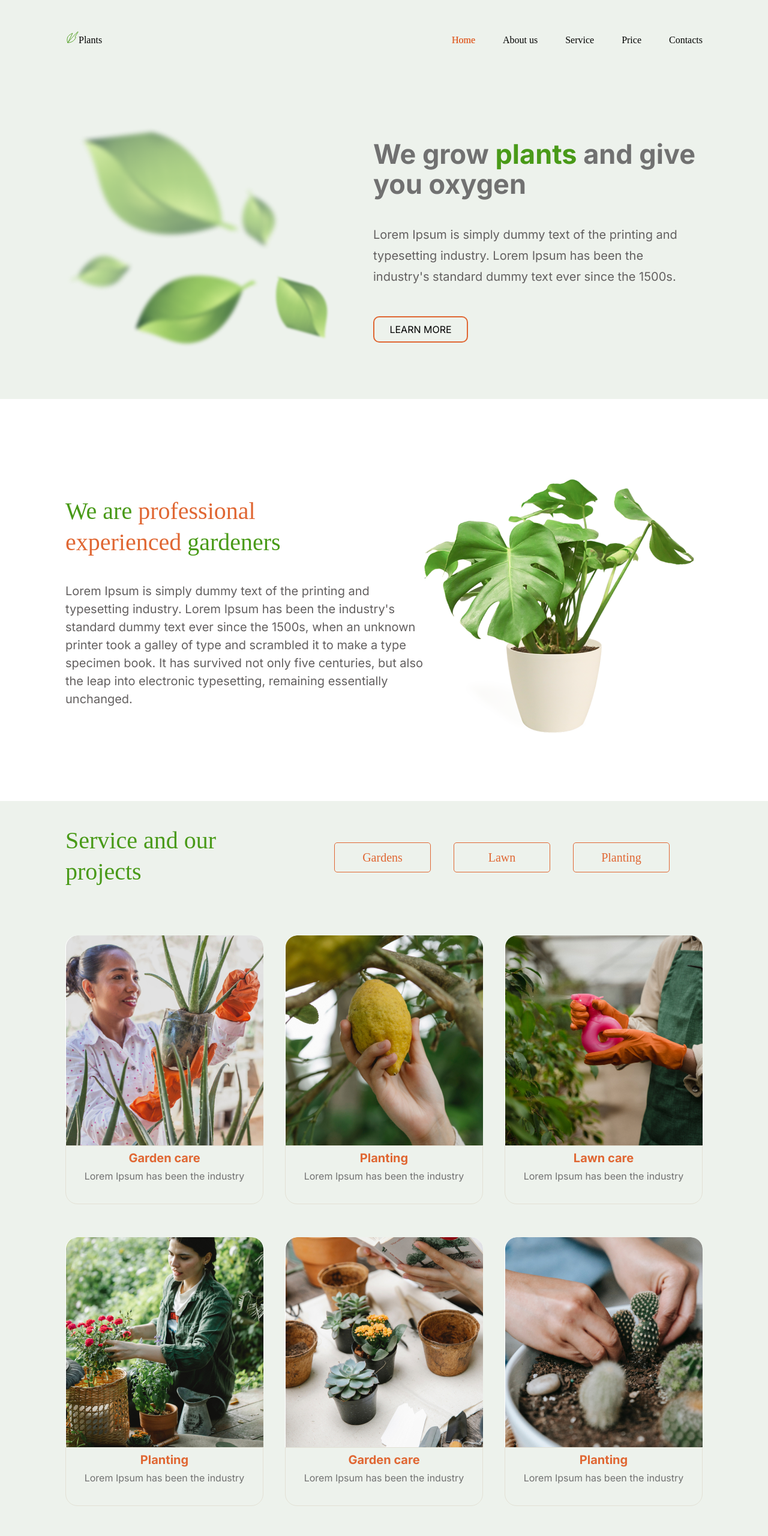
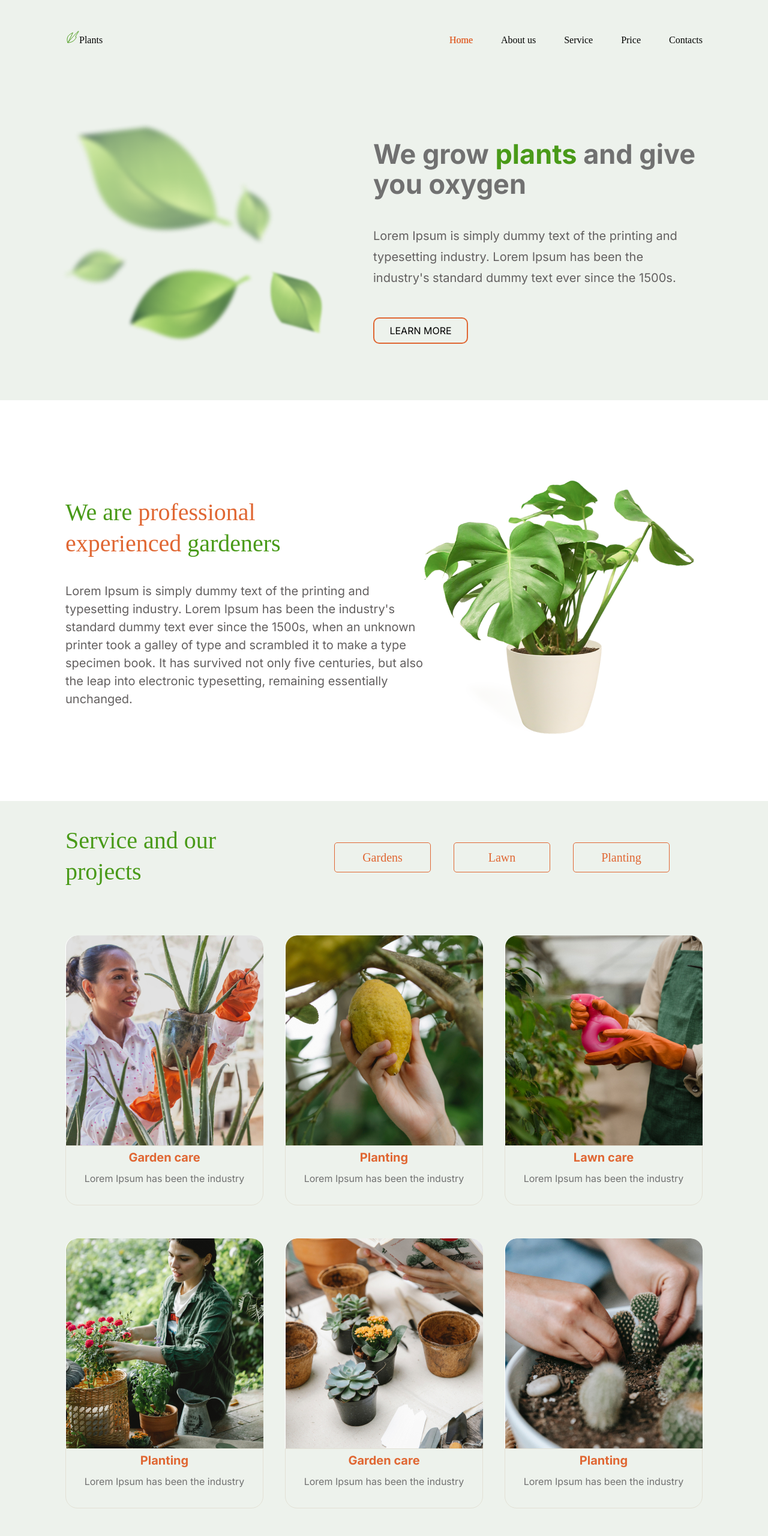
Before and after one commit to AciaKr/github.io, a website: page plants/index.html in a window 1280 px wide. Shown: the top 2560 px of the page at 60% size. Drawn offline with Linux system fonts and the light colour scheme; a web font is replaced by a local one.

Commit message:
fix: check and fix by Pixel

```diff
--- a/plants/sass/_base.scss
+++ b/plants/sass/_base.scss
@@ -97,8 +97,8 @@ h3 {
     text-decoration: none;
 
     &__image {
-        width: 20px;
-        height: 20px;
+        width: 21px;
+        height: 21px;
     }
 
     &__text {
@@ -136,7 +136,7 @@ h3 {
     list-style: none;
 
     >* {
-        padding-left: 46px;
+        padding-left: 47px;
     }
 
     &__link {
@@ -168,7 +168,7 @@ h3 {
         display: flex;
         justify-content: right;
         padding: 62px 109px;
-        background: url("../assets/images/leafs.png") 109px 62px / auto no-repeat;
+        background: url("../assets/images/leafs.png") 100px 54px / auto no-repeat;
     }
 
     &__content {
@@ -177,7 +177,7 @@ h3 {
     }
 
     &__title {
-        margin: 0 0 42px;
+        margin: 0 0 44px;
 
         .text-selection_green {
             color: #499A18;
@@ -234,7 +234,7 @@ h3 {
 
     &__title {
         max-width: 463px;
-        margin: 0 0 40px;
+        margin: 0 0 38px;
 
         .text-selection_orange {
             color: #E06733;
@@ -316,11 +316,11 @@ h3 {
     }
 
     &__name {
-        margin: 10px 0;
+        margin: 9px 0 15px;
     }
 
     &__text {
-        margin: 0 0 36px;
+        margin: 0 0 34px;
         color: #717171;
     }
 }
```
Also changed, not shown: plants/sass/style.css.
